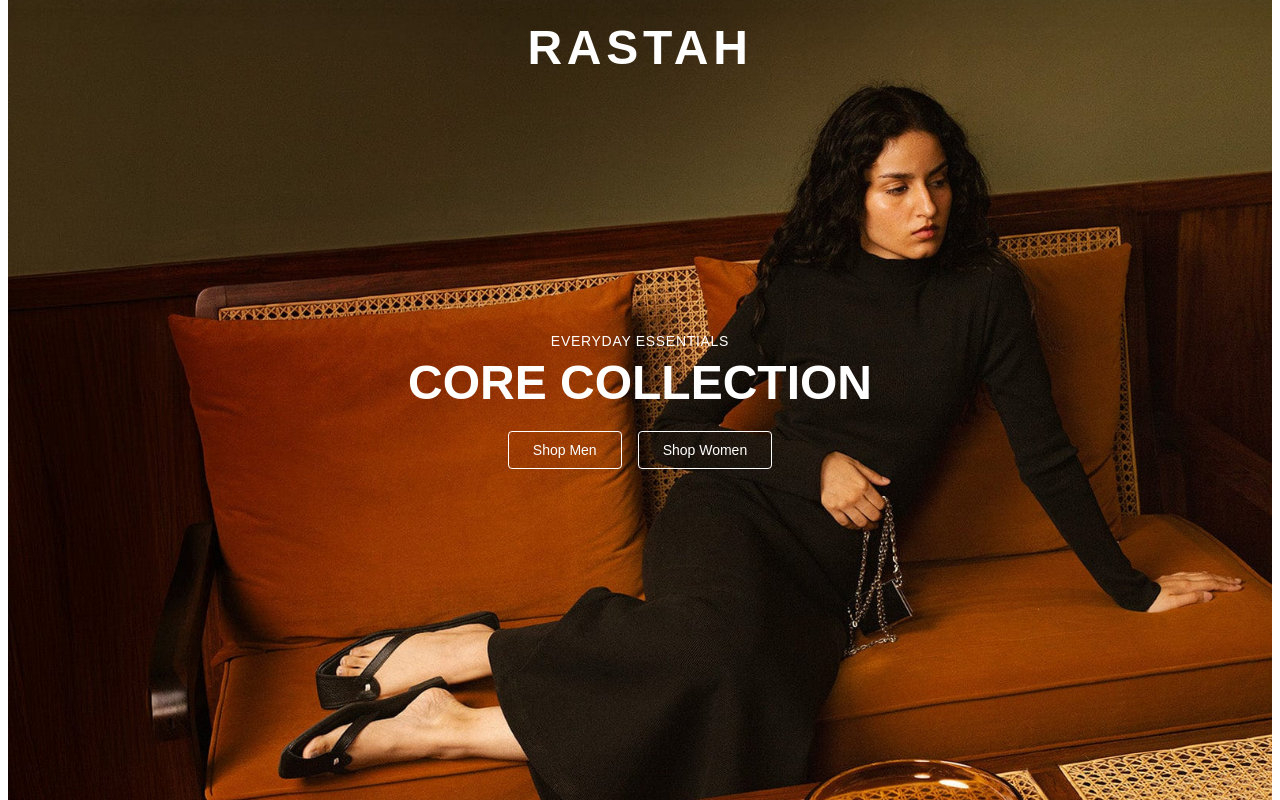
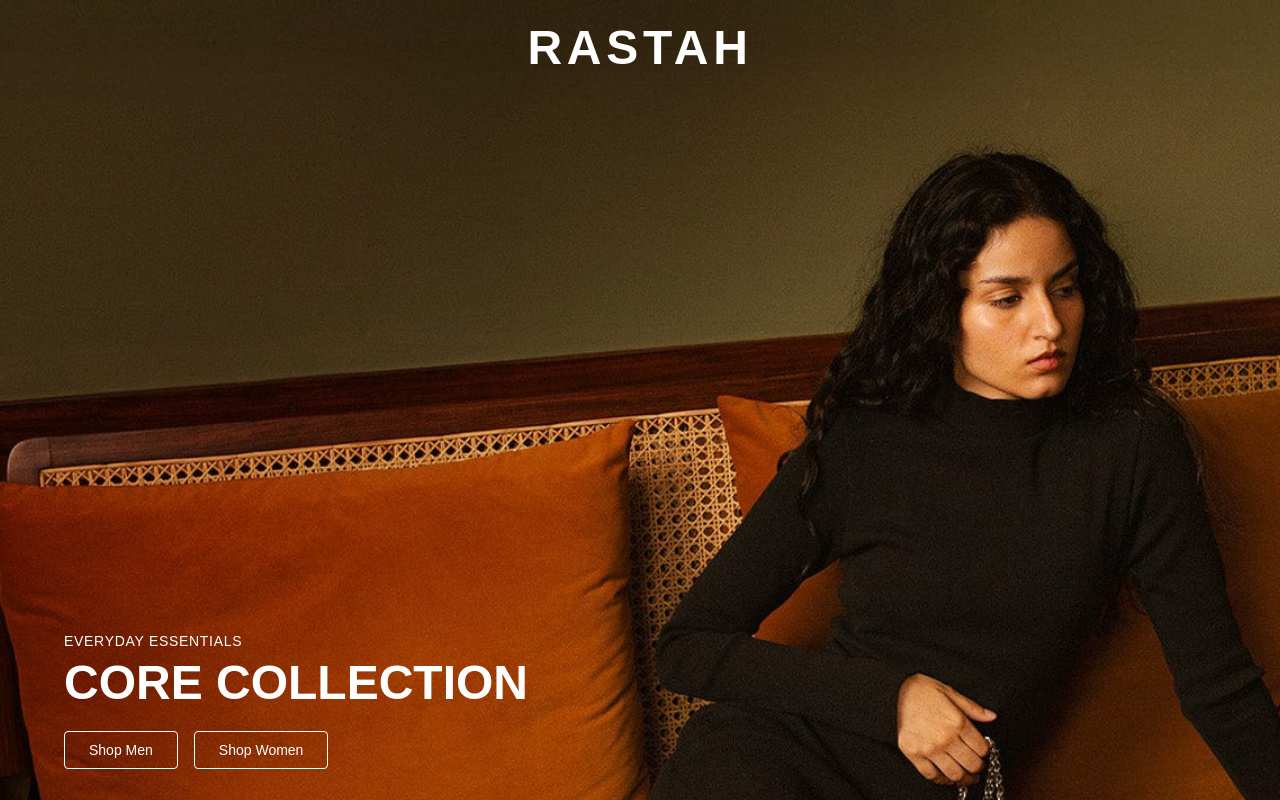
Before and after one commit to mhussnainn/rastah-frontend, a Next.js app: page / in a window 1280 px wide. Shown: the top 800 px of the page. Built offline with nearby package versions, Linux system fonts and the light colour scheme; no server answers.

Commit message:
More Responsve Changes

```diff
--- a/src/app/page.js
+++ b/src/app/page.js
@@ -42,9 +42,8 @@
   }
 
   return (
-    <main className="mx-auto px-4 sm:px-2">
-      {/* Hero Section */}
-      <section className="relative w-full h-[140vh] sm:h-[100vh] mb-12 overflow-hidden">
+    <main className="mx-auto">
+   <section className="relative w-full h-[100vh] sm:h-[150vh] mb-12 overflow-hidden">
   {/* Desktop Image */}
   <div className="hidden sm:block absolute inset-0">
     <Image
@@ -64,6 +63,7 @@
       fill
       priority
       className="object-cover"
+      style={{ objectPosition: "top" }}
     />
   </div>
 
@@ -73,10 +73,20 @@
   </div>
 
   {/* Centered Hero Content */}
-  <div className="absolute inset-0 flex flex-col items-center justify-center text-white z-10 text-center px-4 pt-16 sm:pt-0">
-    <p className="uppercase text-sm tracking-wider mb-2">Everyday Essentials</p>
-    <h2 className="text-4xl sm:text-5xl font-semibold mb-6">CORE COLLECTION</h2>
-    <div className="flex flex-wrap justify-center gap-4">
+  <div
+    className="
+      absolute inset-0 z-10 px-4
+      flex flex-col justify-start items-center
+      sm:justify-center sm:items-start sm:pl-16 sm:text-left
+      sm:-mt-70
+    "
+    style={{ paddingTop: '60vh' }} // vertical position on mobile
+  >
+    <p className="uppercase text-sm text-white tracking-wider mb-2">Everyday Essentials</p>
+    <h2 className="text-4xl sm:text-5xl text-white font-semibold mb-6 text-center sm:text-left">
+      CORE COLLECTION
+    </h2>
+    <div className="flex flex-wrap justify-center sm:justify-start gap-4">
       <button className="px-6 py-2 border border-white rounded text-white text-sm hover:bg-white hover:text-black transition-all duration-300">
         Shop Men
       </button>
@@ -89,15 +99,20 @@
 
 
 
+
+
+
       {/* Product Section */}
-      <section className="px-4 sm:px-2 mb-8">
-  <div className="flex flex-col items-center sm:items-start text-center sm:text-left">
-    <h1 className="text-2xl font-bold mb-2">CORE COLLECTION</h1>
-    <div className="flex flex-wrap justify-center sm:justify-start gap-4 mb-6">
-      <button className="px-4 py-1 border border-gray-300 rounded-full text-sm hover:border-black transition-colors">{`Men's`}</button>
-      <button className="px-4 py-1 border border-gray-300 rounded-full text-sm hover:border-black transition-colors">{`Women's`}</button>
-    </div>
+      <section className="px-4 sm:px-2 mb-8 ">
+      <div className="flex flex-col items-center sm:items-start text-center sm:text-left sm:ml-10">
+  <h1 className="text-2xl font-bold mb-2">CORE COLLECTION</h1>
+  <div className="flex flex-wrap justify-center sm:justify-start gap-4 mb-6">
+    <button className="px-4 py-1 border border-gray-300 rounded-full text-sm hover:border-black transition-colors">{`Men's`}</button>
+    <button className="px-4 py-1 border border-gray-300 rounded-full text-sm hover:border-black transition-colors">{`Women's`}</button>
   </div>
+</div>
+
+
 
   {/* Product Cards stay in original layout */}
   <ProductCard products={products} />
--- a/src/components/ProductDetail.js
+++ b/src/components/ProductDetail.js
@@ -1,59 +1,9 @@
 'use client';
-import { useState, useRef } from 'react';
+import { useState } from 'react';
 import Image from 'next/image';
 import { ChevronDown } from 'lucide-react';
 
 const STRAPI_URL = "https://victorious-prize-eeb50f2b32.strapiapp.com";
-
-// 🖼️ Main Image Component with swipe support
-function MainImage({ src, alt, onSwipeLeft, onSwipeRight }) {
-  const touchStartX = useRef(0);
-  const touchEndX = useRef(0);
-
-  const minSwipeDistance = 50;
-
-  function onTouchStart(e) {
-    touchStartX.current = e.touches[0].clientX;
-  }
-
-  function onTouchMove(e) {
-    touchEndX.current = e.touches[0].clientX;
-  }
-
-  function onTouchEnd() {
-    if (!touchStartX.current || !touchEndX.current) return;
-    const distance = touchStartX.current - touchEndX.current;
-    if (distance > minSwipeDistance) {
-      // Swipe left → next image
-      onSwipeLeft?.();
-    } else if (distance < -minSwipeDistance) {
-      // Swipe right → prev image
-      onSwipeRight?.();
-    }
-    // reset
-    touchStartX.current = 0;
-    touchEndX.current = 0;
-  }
-
-  return (
-    <div
-      className="relative w-[500px] h-[800px] rounded-lg touch-pan-y"
-      onTouchStart={onTouchStart}
-      onTouchMove={onTouchMove}
-      onTouchEnd={onTouchEnd}
-    >
-      <Image
-        src={src}
-        alt={alt}
-        fill
-        sizes="(max-width: 768px) 100vw, (max-width: 1200px) 50vw, 40vw"
-        className="object-cover"
-        priority
-        quality={90}
-      />
-    </div>
-  );
-}
 
 // 🧩 Thumbnails Component (desktop only)
 function Thumbnails({ images, selectedIndex, onSelect }) {
@@ -181,6 +131,7 @@
 
   const allImages = [mainThumbnail, ...otherImages];
 
+  // Only desktop arrows, hidden on mobile
   const goPrev = () => {
     setCurrentIndex((prev) => (prev > 0 ? prev - 1 : prev));
   };
@@ -196,7 +147,7 @@
           {/* Thumbnails hidden on mobile */}
           <Thumbnails images={allImages} selectedIndex={currentIndex} onSelect={setCurrentIndex} />
 
-          {/* Main Image with arrows hidden on mobile */}
+          {/* Main Image with arrows visible only on desktop */}
           <div className="flex items-center space-x-4">
             <button
               onClick={goPrev}
@@ -215,12 +166,17 @@
               </svg>
             </button>
 
-            <MainImage
-              src={allImages[currentIndex]}
-              alt={product?.name || 'Product Image'}
-              onSwipeLeft={goNext}
-              onSwipeRight={goPrev}
-            />
+            <div className="relative w-[500px] h-[650px] rounded-lg">
+              <Image
+                src={allImages[currentIndex]}
+                alt={product?.name || 'Product Image'}
+                fill
+                sizes="(max-width: 768px) 100vw, (max-width: 1200px) 50vw, 40vw"
+                className="object-cover"
+                priority
+                quality={90}
+              />
+            </div>
 
             <button
               onClick={goNext}
@@ -240,10 +196,8 @@
             </button>
           </div>
 
-          {/* Product Info */}
-          <div className={`transition-opacity duration-300 ${!product ? 'opacity-0' : 'opacity-100'}`}>
-            {product && <ProductDetails product={product} />}
-          </div>
+          {/* Product Details */}
+          <ProductDetails product={product} />
         </div>
       </div>
     </div>
```
